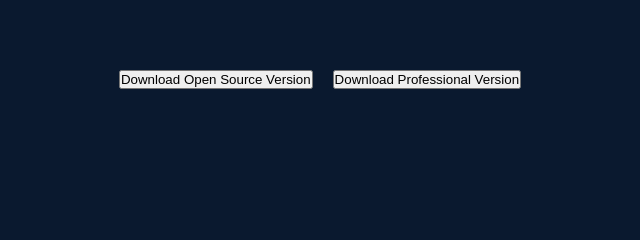
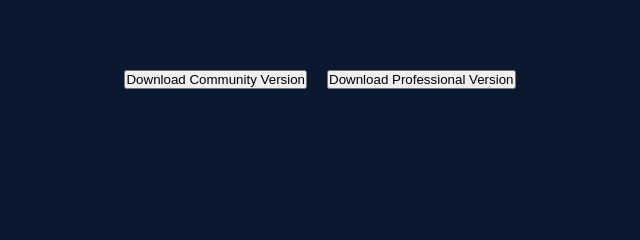
Before and after one commit to Robervert/CorridorDCO, a plain HTML site: page versions.html in a window 1280 px wide. Shown: the part 939-1179 px from the top of the page, 320-960 px from the left. Drawn offline with Linux system fonts and the light colour scheme.

Commit message:
Update versions.html

```diff
--- a/versions.html
+++ b/versions.html
@@ -292,10 +292,10 @@
     <section id="downloads" class="container" style="padding: 80px 0;">
         <h2 class="section-title">Downloads</h2>
         <div class="download-buttons" style="display: flex; gap: 20px; justify-content: center;">
-            <button class="btn download-btn" data-url="https://robervert.github.io/CorridorDCO/raw/main/DSdownload/tree/main/Docking_Subjects%5Bbeta_1.0.0.2-0630_release%5D">
-                Download Open Source Version
+            <button class="btn download-btn" data-url="https://codeload.github.com/Robervert/DSdownload/zip/refs/heads/main">
+                Download Community Version
             </button>
-            <button class="btn download-btn" data-url="https://robervert.github.io/CorridorDCO/raw/main/path/to/file2.zip">
+            <button class="btn download-btn" data-url="https://codeload.github.com/Robervert/DSdownload/zip/refs/heads/main">
                 Download Professional Version
             </button>
         </div>
```
